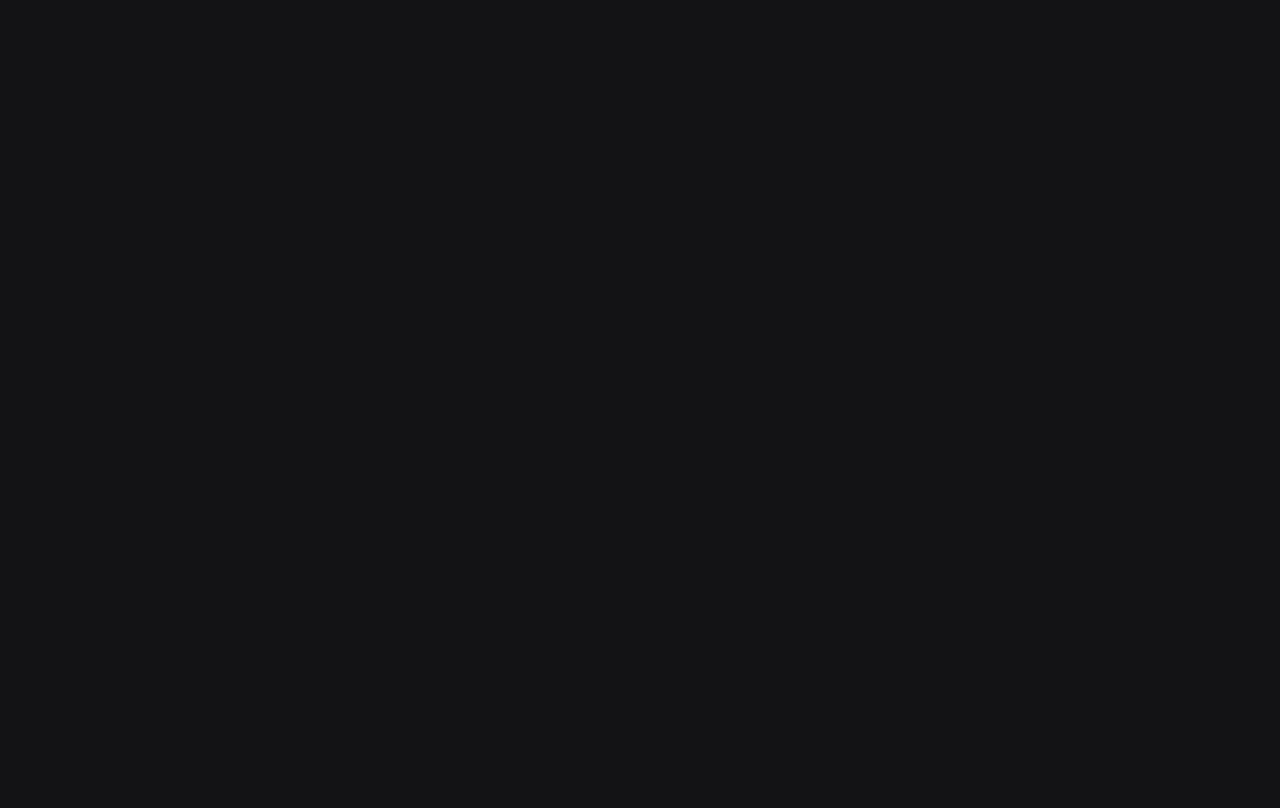
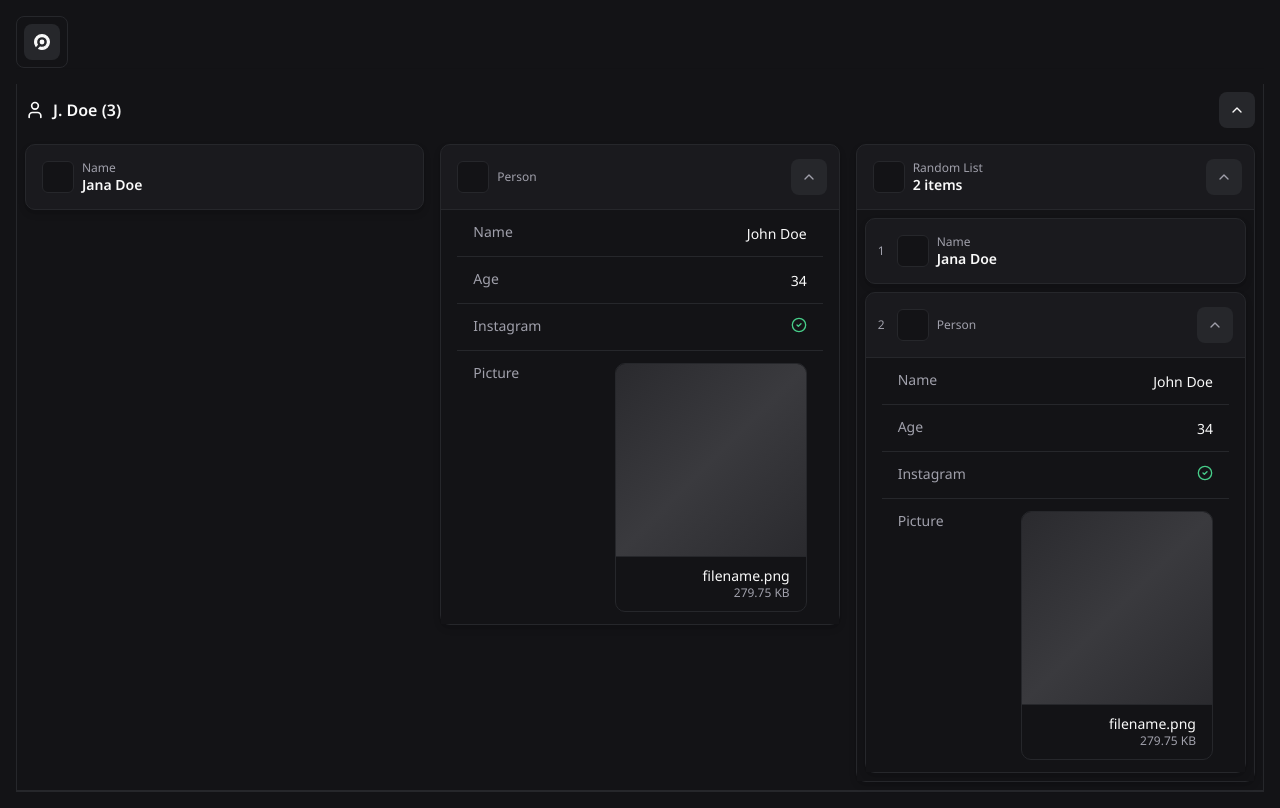
Before and after one commit to djonatan-arns/frontend-challenge, a React (Vite) app: page / in a window 1280 px wide. Built offline with nearby package versions, Linux system fonts and the light colour scheme.

Commit message:
feat: add App layout with header, section, and card grid components

```diff
--- a/src/App.css
+++ b/src/App.css
@@ -0,0 +1,22 @@
+.app {
+  min-height: 100vh;
+  padding: var(--content-padding);
+  display: flex;
+  flex-direction: column;
+  gap: var(--header-gap);
+}
+
+.app__content {
+  border-bottom: 1px solid var(--color-border);
+}
+
+.card-grid {
+  display: flex;
+  gap: 16px;
+  padding: var(--section-padding-x);
+  align-items: flex-start;
+}
+
+.card-grid > .card {
+  flex: 1 1 0;
+}
--- a/src/App.tsx
+++ b/src/App.tsx
@@ -1,8 +1,66 @@
+import { useState, useCallback } from 'react'
+import { Header } from '@/components/Header'
+import { Section } from '@/components/Section'
+import { Card } from '@/components/Card'
+import { CardContent } from '@/components/CardContent'
+import { sectionData } from '@/data/mockData'
 import './App.css'
 
 function App() {
+  const [sectionExpanded, setSectionExpanded] = useState(true)
+  const [expandedCards, setExpandedCards] = useState<Record<string, boolean>>({
+    Person: true,
+    'Random List': true,
+    'list-Person-1': true,
+  })
+
+  const toggleCard = useCallback((key: string) => {
+    setExpandedCards(prev => ({ ...prev, [key]: !prev[key] }))
+  }, [])
+
   return (
-    <></>
+    <div className="app">
+      <Header />
+      <div className="app__content">
+        <Section
+          name={sectionData.name}
+          count={sectionData.count}
+          expanded={sectionExpanded}
+          onToggle={() => setSectionExpanded(prev => !prev)}
+        >
+          <div className="card-grid">
+            {sectionData.nodes.map(node => {
+              const isExpandable = node.type === 'object' || node.type === 'array'
+              const isExpanded = expandedCards[node.key] ?? false
+
+              return (
+                <Card
+                  key={node.key}
+                  icon={node.icon}
+                  title={node.key}
+                  value={node.value}
+                  expandable={isExpandable}
+                  expanded={isExpanded}
+                  onToggle={() => toggleCard(node.key)}
+                >
+                  {node.type === 'object' && node.content && (
+                    <CardContent type="object" properties={node.content} />
+                  )}
+                  {node.type === 'array' && node.items && (
+                    <CardContent
+                      type="array"
+                      items={node.items}
+                      expandedCards={expandedCards}
+                      onToggleCard={toggleCard}
+                    />
+                  )}
+                </Card>
+              )
+            })}
+          </div>
+        </Section>
+      </div>
+    </div>
   )
 }
 
```
